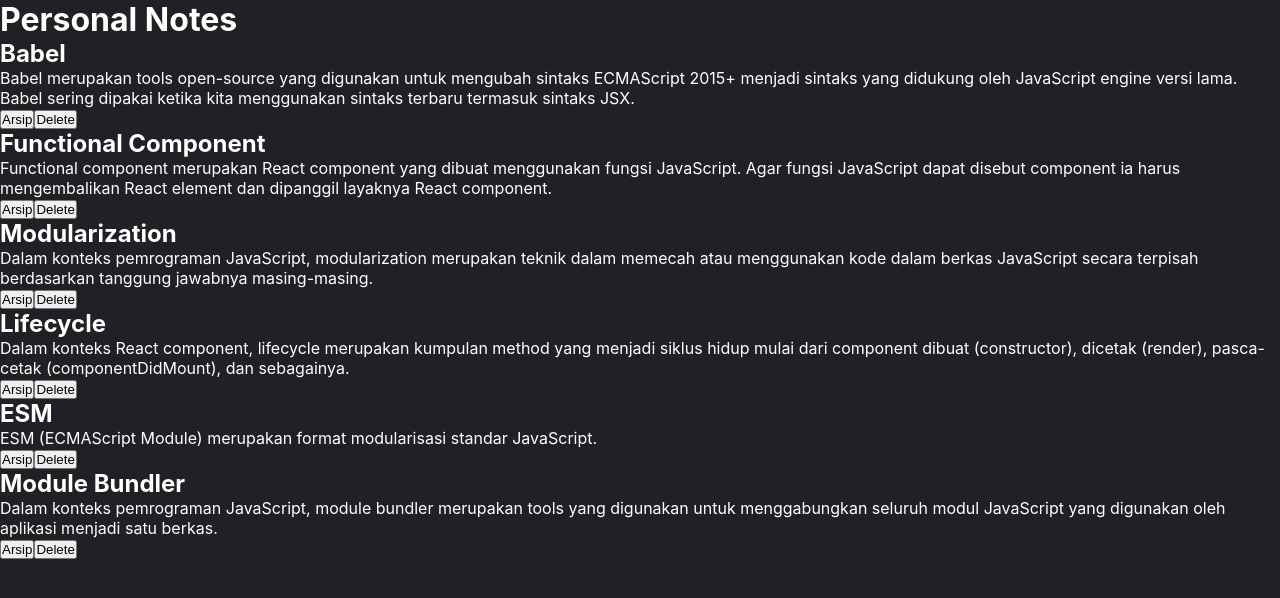
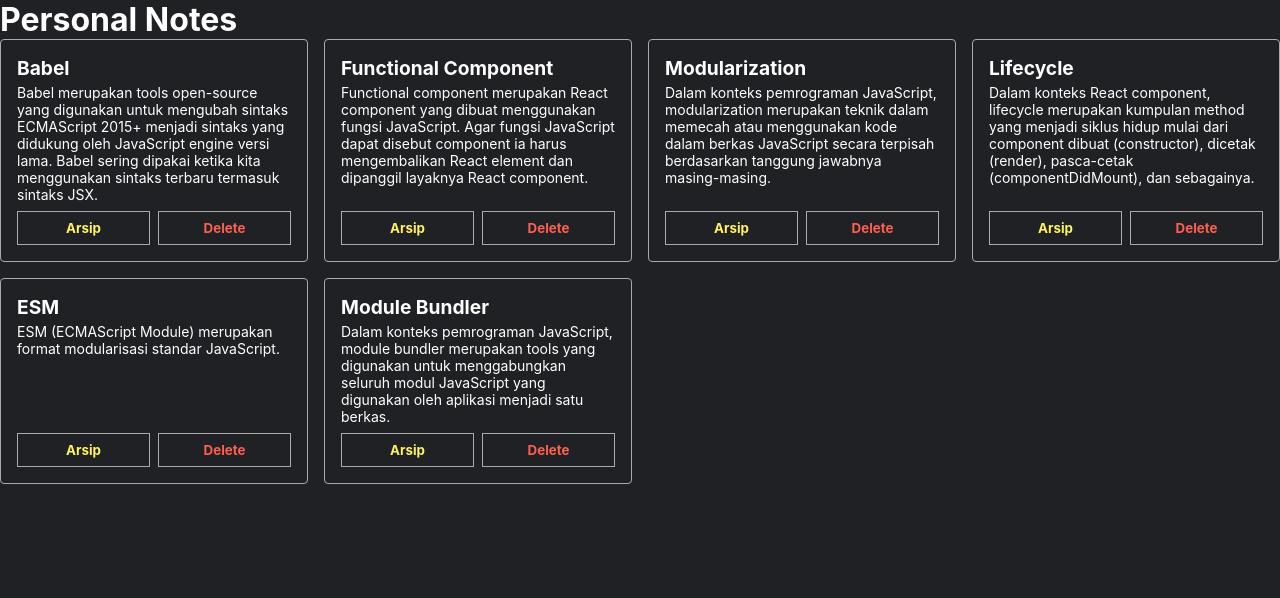
Before and after one commit to srmpandejlaki/personal-notes, a React (Vite) app: page / in a window 1280 px wide. Shown: the top 598 px of the page. Built offline with nearby package versions, Linux system fonts and the light colour scheme.

Commit message:
styling bagian list notes

```diff
--- a/src/components/notes-body.jsx
+++ b/src/components/notes-body.jsx
@@ -4,7 +4,7 @@
   return (
     <div>
       <h2 className='titleNotes'>{title}</h2>
-      <p className='descriptionNotes'>{body}</p>
+      <p className='bodyNotes'>{body}</p>
     </div>
   );
 }
--- a/src/components/notes-button.jsx
+++ b/src/components/notes-button.jsx
@@ -2,7 +2,7 @@
 
 function NotesButton() {
   return (
-    <div>
+    <div className='btnContainer'>
       <button className='btnArsip'>Arsip</button>
       <button className='btnDelete'>Delete</button>
     </div>
--- a/src/components/notes-item.jsx
+++ b/src/components/notes-item.jsx
@@ -4,7 +4,7 @@
 
 function NotesItem({ title, body }) {
   return (
-    <div>
+    <div className='notesItem'>
       <NotesBody title={title} body={body}></NotesBody>
       <NotesButton></NotesButton>
     </div>
--- a/src/styles/style.css
+++ b/src/styles/style.css
@@ -89,37 +89,36 @@
   cursor: pointer;
 }
 
-.notes-list {
+/* NOTES LIST */
+.notesList {
   display: grid;
-  grid-template-columns: 1fr;
-  grid-template-rows: minmax(min-content, max-content);
+  grid-template-columns: repeat(auto-fill, minmax(250px, 1fr));
   gap: 16px;
   margin-bottom: 48px;
 }
 
-.notes-list__empty-message {
+.notesList__empty-message {
   text-align: center;
   color: #aaa;
 }
 
-.note-item {
+/* NOTES ITEM */
+.notesItem {
   border: 1px solid #aaa;
   border-radius: 4px;
-  overflow: hidden;
   display: flex;
   flex-direction: column;
+  justify-content: space-between;
+  padding: 1rem;
+  gap: 0.5rem;
 }
 
-.note-item__content {
-  padding: 12px;
-  flex: 1;
-}
-
-.note-item__title {
+.titleNotes {
   text-overflow: ellipsis;
   overflow: hidden;
   white-space: nowrap;
   margin-bottom: 4px;
+  font-size: 1.2rem;
 }
 
 .note-item__date {
@@ -128,61 +127,45 @@
   color: #aaa;
 }
 
-.note-item__body {
+.bodyNotes {
   font-size: 14px;
 }
 
-.note-item__action {
+/* NOTES BUTTON */
+.btnContainer {
   display: flex;
+  gap: 0.5rem;
 }
 
-.note-item__delete-button,.note-item__archive-button {
-  display: block;
+.btnDelete,.btnArsip {
   width: 100%;
   background-color: transparent;
-  border: 0;
-  border-top: 1px solid #aaa;
+  border: 1px solid #aaa;
   padding: 8px 0;
   font-family: 'Inter', sans-serif;
   font-weight: bold;
   cursor: pointer;
 }
 
-.note-item__delete-button {
+.btnDelete {
   border-right: 1px solid #aaa;
   color: #ff5f52;
 }
 
-.note-item__archive-button {
+.btnArsip {
   color: #fff263;
 }
 
-.note-item__archive-button:hover {
+.btnArsip:hover {
   color: #c49000;
 }
 
-.note-item__delete-button:hover {
+.btnDelete:hover {
   color: #b00020;
 }
 
-@media only screen and (min-width: 500px) {
-  .notes-list {
-    grid-template-columns: 1fr 1fr;
-  }
-}
-
 @media only screen and (min-width: 800px) {
-  .notes-list {
-    grid-template-columns: repeat(3, 1fr);
-  }
-
   .note-search input {
     min-width: 400px;
   }
 }
-
-@media only screen and (min-width: 800px) {
-  .notes-list {
-    grid-template-columns: repeat(4, 1fr);
-  }
-}
```
